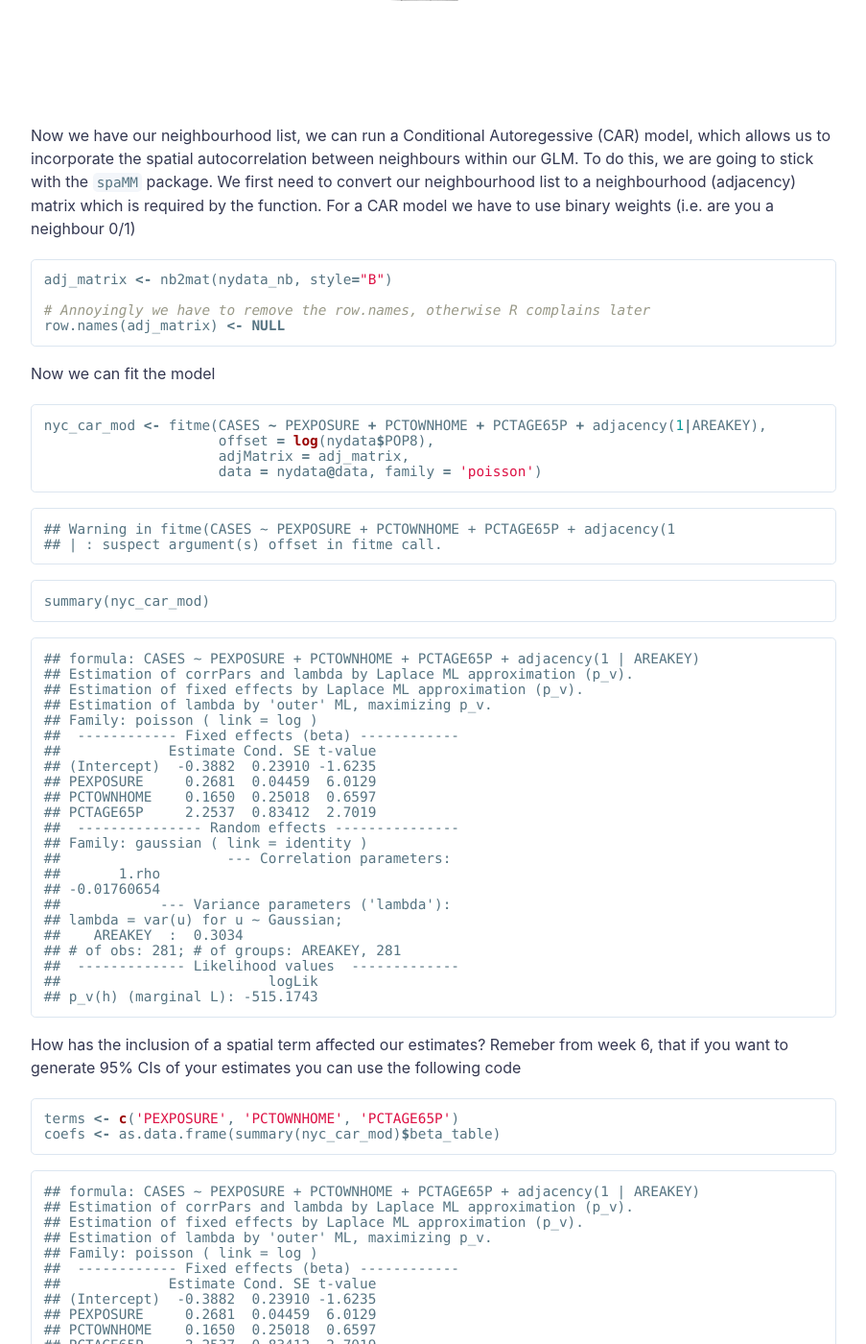
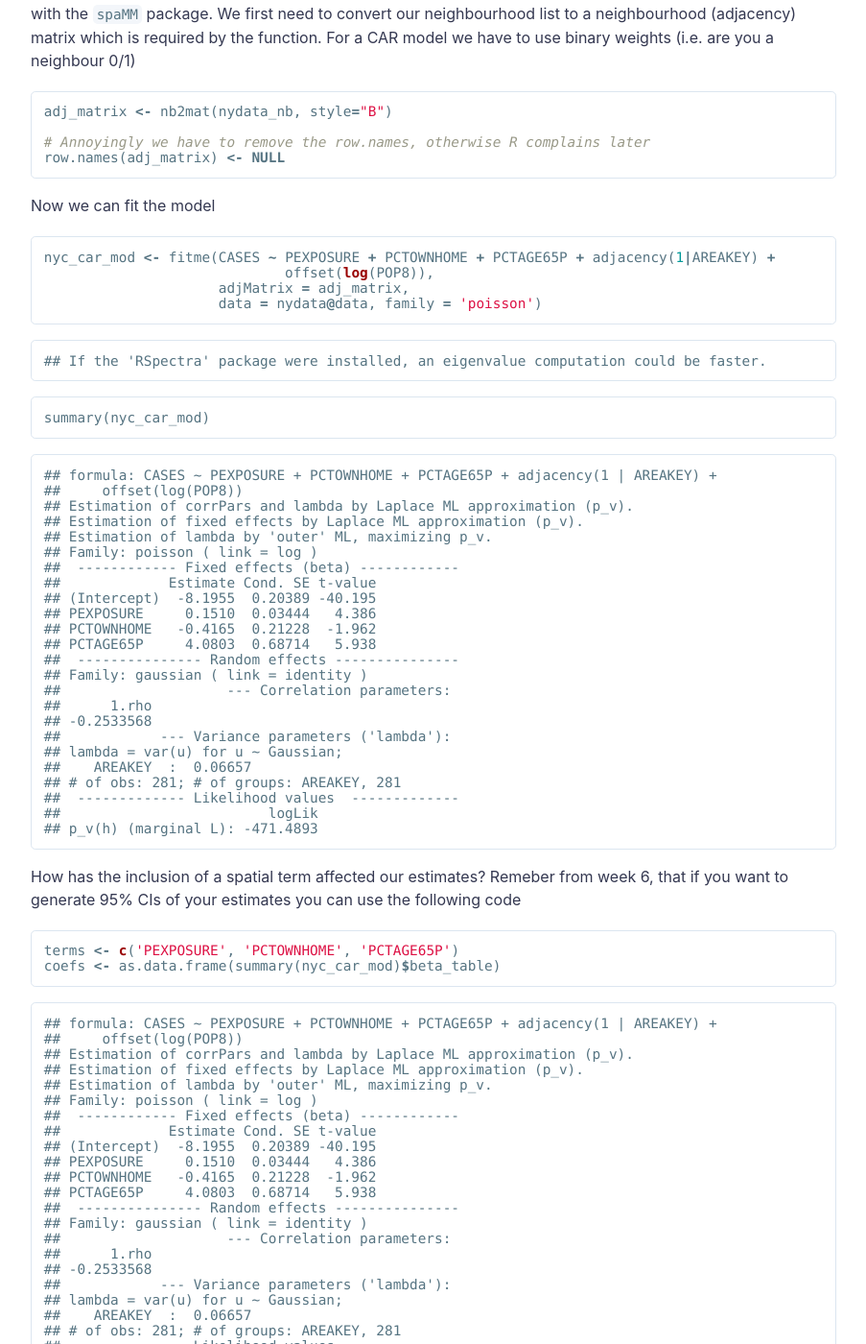
Before and after one commit to HughSt/HughSt.github.io, a Jekyll site: the page built from _posts/2017-10-10-week-7.md, in a window 1280 px wide and 1400 px high, scrolled down 5861 px. Shown: the whole window at 96% size, without its empty margins (188-1091 px from the left). Built offline with Jekyll 4.4.1, drawn with Linux system fonts in a browser that asks for light colours; some of the changed text lies outside the part shown.

Commit message:
Correcting error with fitme code and offset

````diff
--- a/_posts/2017-10-10-week-7.md
+++ b/_posts/2017-10-10-week-7.md
@@ -220,42 +220,42 @@ Now we can fit the
 model
 
 ``` r
-nyc_car_mod <- fitme(CASES ~ PEXPOSURE + PCTOWNHOME + PCTAGE65P + adjacency(1|AREAKEY),
-                     offset = log(nydata$POP8),
+nyc_car_mod <- fitme(CASES ~ PEXPOSURE + PCTOWNHOME + PCTAGE65P + adjacency(1|AREAKEY) +
+                             offset(log(POP8)),
                      adjMatrix = adj_matrix,
                      data = nydata@data, family = 'poisson')
 ```
 
-    ## Warning in fitme(CASES ~ PEXPOSURE + PCTOWNHOME + PCTAGE65P + adjacency(1
-    ## | : suspect argument(s) offset in fitme call.
+    ## If the 'RSpectra' package were installed, an eigenvalue computation could be faster.
 
 ``` r
 summary(nyc_car_mod)
 ```
 
-    ## formula: CASES ~ PEXPOSURE + PCTOWNHOME + PCTAGE65P + adjacency(1 | AREAKEY)
+    ## formula: CASES ~ PEXPOSURE + PCTOWNHOME + PCTAGE65P + adjacency(1 | AREAKEY) +
+    ##     offset(log(POP8))
     ## Estimation of corrPars and lambda by Laplace ML approximation (p_v).
     ## Estimation of fixed effects by Laplace ML approximation (p_v).
     ## Estimation of lambda by 'outer' ML, maximizing p_v.
     ## Family: poisson ( link = log )
     ##  ------------ Fixed effects (beta) ------------
     ##             Estimate Cond. SE t-value
-    ## (Intercept)  -0.3882  0.23910 -1.6235
-    ## PEXPOSURE     0.2681  0.04459  6.0129
-    ## PCTOWNHOME    0.1650  0.25018  0.6597
-    ## PCTAGE65P     2.2537  0.83412  2.7019
+    ## (Intercept)  -8.1955  0.20389 -40.195
+    ## PEXPOSURE     0.1510  0.03444   4.386
+    ## PCTOWNHOME   -0.4165  0.21228  -1.962
+    ## PCTAGE65P     4.0803  0.68714   5.938
     ##  --------------- Random effects ---------------
     ## Family: gaussian ( link = identity )
     ##                    --- Correlation parameters:
-    ##       1.rho
-    ## -0.01760654
+    ##      1.rho
+    ## -0.2533568
     ##            --- Variance parameters ('lambda'):
     ## lambda = var(u) for u ~ Gaussian;
-    ##    AREAKEY  :  0.3034
+    ##    AREAKEY  :  0.06657
     ## # of obs: 281; # of groups: AREAKEY, 281
     ##  ------------- Likelihood values  -------------
     ##                         logLik
-    ## p_v(h) (marginal L): -515.1743
+    ## p_v(h) (marginal L): -471.4893
 
 How has the inclusion of a spatial term affected our estimates? Remeber
 from week 6, that if you want to generate 95% CIs of your estimates you
@@ -266,29 +266,30 @@ terms <- c('PEXPOSURE', 'PCTOWNHOME', 'PCTAGE65P')
 coefs <- as.data.frame(summary(nyc_car_mod)$beta_table)
 ```
 
-    ## formula: CASES ~ PEXPOSURE + PCTOWNHOME + PCTAGE65P + adjacency(1 | AREAKEY)
+    ## formula: CASES ~ PEXPOSURE + PCTOWNHOME + PCTAGE65P + adjacency(1 | AREAKEY) +
+    ##     offset(log(POP8))
     ## Estimation of corrPars and lambda by Laplace ML approximation (p_v).
     ## Estimation of fixed effects by Laplace ML approximation (p_v).
     ## Estimation of lambda by 'outer' ML, maximizing p_v.
     ## Family: poisson ( link = log )
     ##  ------------ Fixed effects (beta) ------------
     ##             Estimate Cond. SE t-value
-    ## (Intercept)  -0.3882  0.23910 -1.6235
-    ## PEXPOSURE     0.2681  0.04459  6.0129
-    ## PCTOWNHOME    0.1650  0.25018  0.6597
-    ## PCTAGE65P     2.2537  0.83412  2.7019
+    ## (Intercept)  -8.1955  0.20389 -40.195
+    ## PEXPOSURE     0.1510  0.03444   4.386
+    ## PCTOWNHOME   -0.4165  0.21228  -1.962
+    ## PCTAGE65P     4.0803  0.68714   5.938
     ##  --------------- Random effects ---------------
     ## Family: gaussian ( link = identity )
     ##                    --- Correlation parameters:
-    ##       1.rho
-    ## -0.01760654
+    ##      1.rho
+    ## -0.2533568
     ##            --- Variance parameters ('lambda'):
     ## lambda = var(u) for u ~ Gaussian;
-    ##    AREAKEY  :  0.3034
+    ##    AREAKEY  :  0.06657
     ## # of obs: 281; # of groups: AREAKEY, 281
     ##  ------------- Likelihood values  -------------
     ##                         logLik
-    ## p_v(h) (marginal L): -515.1743
+    ## p_v(h) (marginal L): -471.4893
 
 ``` r
 row <- row.names(coefs) %in% terms
@@ -300,10 +301,10 @@ data.frame(terms = terms,
            upper = exp(upper))
 ```
 
-    ##        terms       IRR     lower     upper
-    ## 1  PEXPOSURE 1.307513 1.1980878  1.426931
-    ## 2 PCTOWNHOME 1.179451 0.7223067  1.925919
-    ## 3  PCTAGE65P 9.522809 1.8567157 48.841018
+    ##        terms        IRR      lower       upper
+    ## 1  PEXPOSURE  1.1630502  1.0871430   1.2442575
+    ## 2 PCTOWNHOME  0.6593296  0.4349178   0.9995348
+    ## 3  PCTAGE65P 59.1607541 15.3859459 227.4799906
 
 We can see how well the model fits using scatter plots and maps
 
--- a/_posts/week7a_spatial_regression_areal.Rmd
+++ b/_posts/week7a_spatial_regression_areal.Rmd
@@ -105,8 +105,8 @@ row.names(adj_matrix) <- NULL
 
 Now we can fit the model
 ```{r}
-nyc_car_mod <- fitme(CASES ~ PEXPOSURE + PCTOWNHOME + PCTAGE65P + adjacency(1|AREAKEY),
-                     offset = log(nydata$POP8),
+nyc_car_mod <- fitme(CASES ~ PEXPOSURE + PCTOWNHOME + PCTAGE65P + adjacency(1|AREAKEY) +
+                             offset(log(POP8)),
                      adjMatrix = adj_matrix,
                      data = nydata@data, family = 'poisson')
 
````
Also changed, not shown: _posts/week7a_spatial_regression_areal.md (+66 -56 lines), _posts/week7a_spatial_regression_areal_files/figure-gfm/car_validation-1.png, _posts/week7a_spatial_regression_areal_files/figure-gfm/car_validation-2.png, _posts/week7a_spatial_regression_areal_files/figure-gfm/poisson_validation-2.png.
